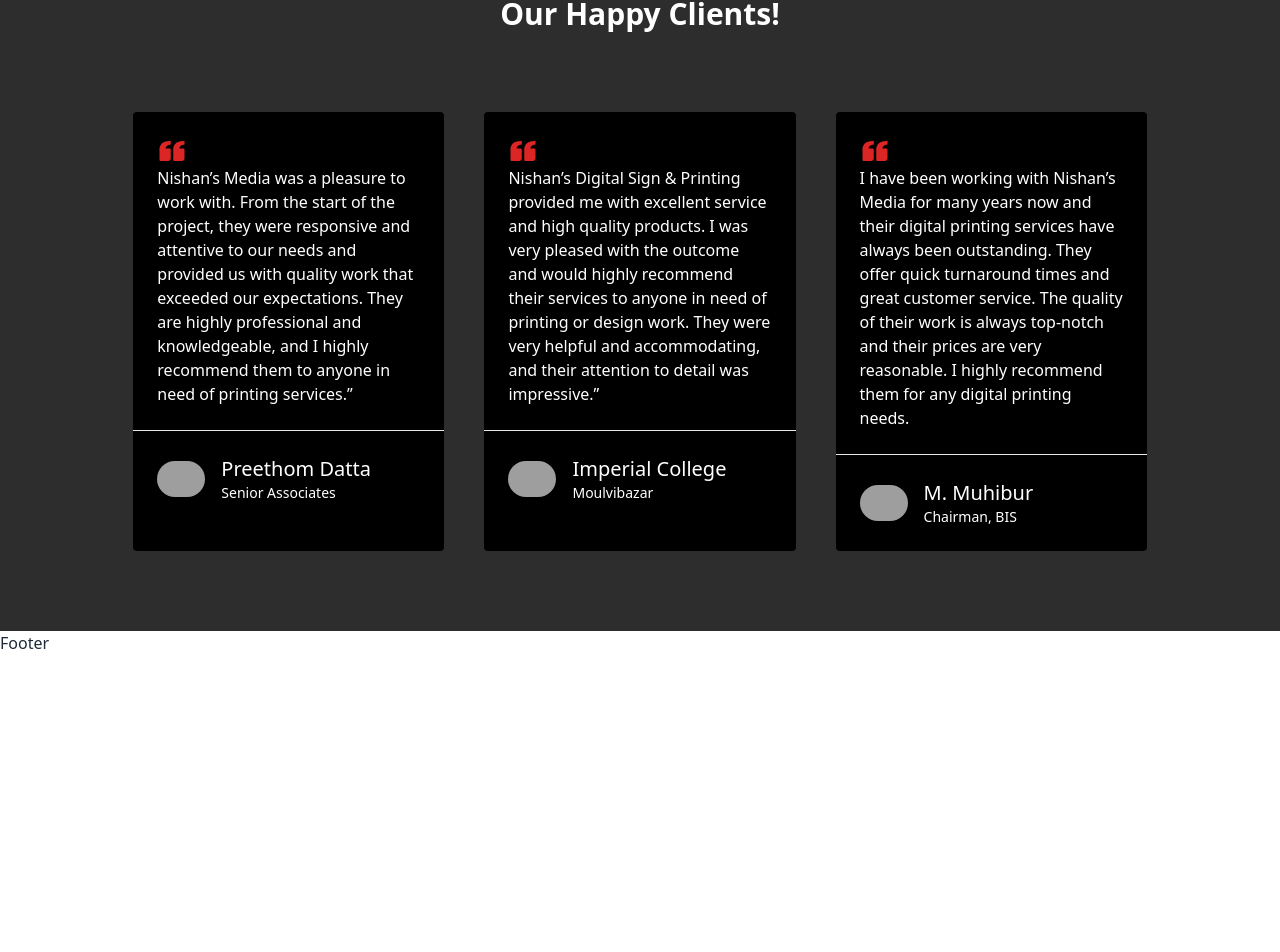
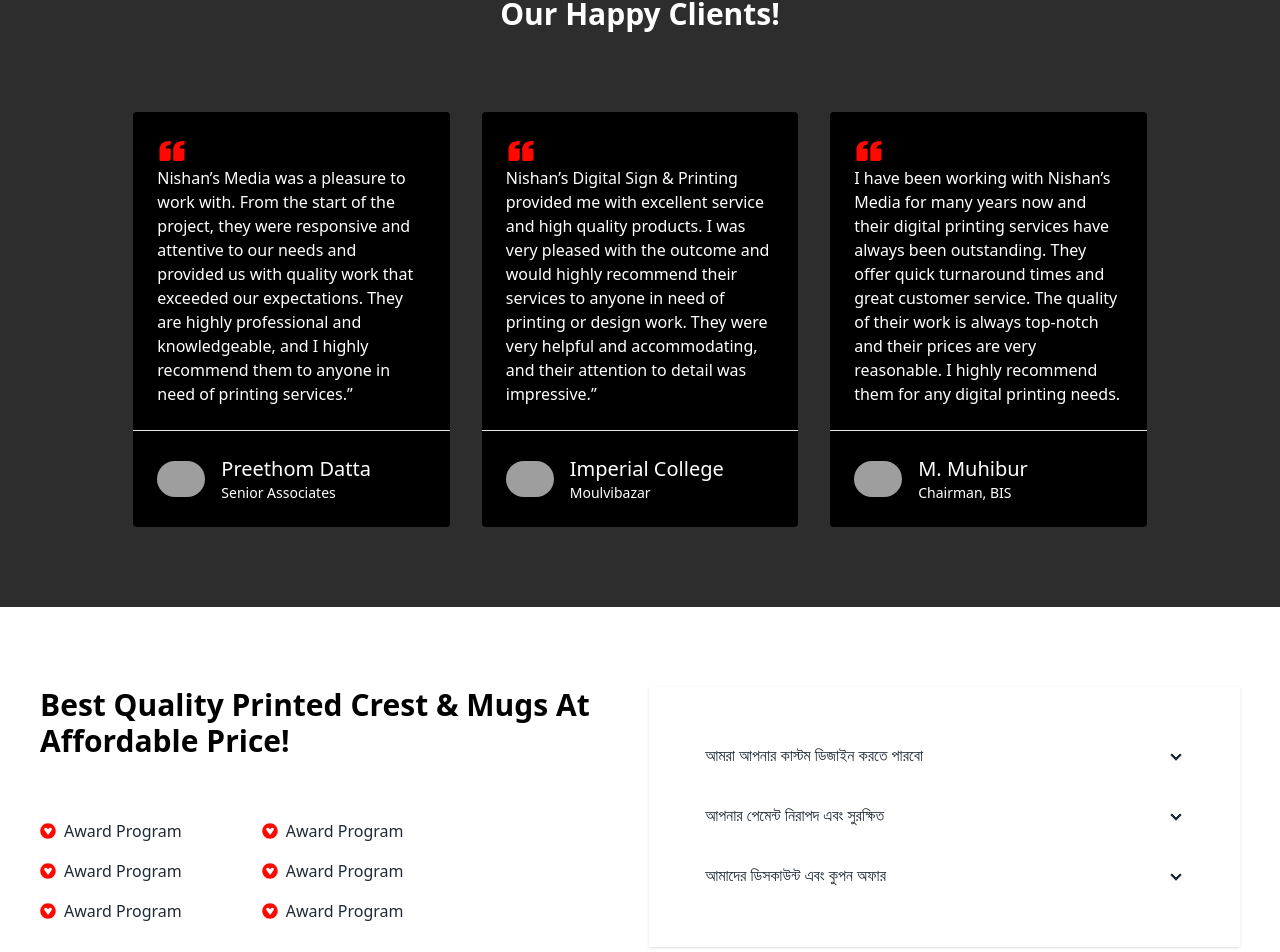
Before and after one commit to Soikotdeb/nishans-media-client, a React (Vite) app: page /about in a window 1280 px wide. Shown: the part 1788-2740 px from the top of the page. Before the commit the page ends 2443 px from the top, so only its background shows below. Built offline with nearby package versions, Linux system fonts and the light colour scheme; grey boxes are pictures that could not be loaded.

Commit message:
added faq in about us

```diff
--- a/src/Pages/AboutUs/AboutUsPage/AboutUsPage.jsx
+++ b/src/Pages/AboutUs/AboutUsPage/AboutUsPage.jsx
@@ -1,3 +1,4 @@
+import Faq from "../Faq/Faq";
 import Mission from "../Mission/Mission";
 import Team from "../Team/Team";
 import Testimonials from "../Testimonials/Testimonials";
@@ -9,6 +10,7 @@
             <Mission></Mission>
             <Team></Team>
             <Testimonials></Testimonials>
+            <Faq></Faq>
         </div>
     );
 };
--- /dev/null
+++ b/src/Pages/AboutUs/Faq/Faq.jsx
@@ -0,0 +1,58 @@
+import { FaGratipay } from 'react-icons/fa';
+
+const Faq = () => {
+    return (
+        <div className="flex flex-col md:flex-row gap-5 p-5 md:p-10 my-10">
+            <div className="md:w-1/2 w-full md:p-0 p-5">
+                <h2 className="text-3xl font-bold text-black">Best Quality Printed Crest & Mugs At Affordable Price!</h2>
+                <div className='flex gap-20 mt-10'>
+                    <div className='mt-5 text-start'>
+                        <ul className='space-y-4'>
+                            <li className='flex gap-2 items-center'><FaGratipay className='text-[#FF0800]'></FaGratipay>Award Program</li>
+                            <li className='flex gap-2 items-center'><FaGratipay className='text-[#FF0800]'></FaGratipay>Award Program</li>
+                            <li className='flex gap-2 items-center'><FaGratipay className='text-[#FF0800]'></FaGratipay>Award Program</li>
+                        </ul>
+                    </div>
+                    <div className='mt-5 text-start'>
+                        <ul className='space-y-4'>
+                            <li className='flex gap-2 items-center'><FaGratipay className='text-[#FF0800]'></FaGratipay>Award Program</li>
+                            <li className='flex gap-2 items-center'><FaGratipay className='text-[#FF0800]'></FaGratipay>Award Program</li>
+                            <li className='flex gap-2 items-center'><FaGratipay className='text-[#FF0800]'></FaGratipay>Award Program</li>
+                        </ul>
+                    </div>
+                </div>
+            </div>
+            <div className="md:w-1/2 w-full shadow md:p-10 p-5">
+                <div className="collapse collapse-arrow">
+                    <input type="radio" name="my-accordion-2" />
+                    <div className="collapse-title  font-medium">
+                        আমরা আপনার কাস্টম ডিজাইন করতে পারবো
+                    </div>
+                    <div className="collapse-content">
+                        <p>অবশ্যই হ্যাঁ. আমাদের বিশেষজ্ঞদের একটি দল রয়েছে যা  আপনার চিন্তাভাবনা-কে সর্বোচ্চ মানদণ্ডে ডিজাইন এবং কাস্টমাইজ করতে সহায়তা করতে পারে। আপনি একটি অনন্য লোগো, ওয়েবসাইট বা পণ্য খুঁজছেন ?  আমাদের টিম আপনাকে  আমাদের সর্বোচ্চ দিয়ে সহায়তা করবে।  আজই আমাদের সাথে যোগাযোগ করুন!</p>
+                    </div>
+                </div>
+                <div className="collapse collapse-arrow">
+                    <input type="radio" name="my-accordion-2" />
+                    <div className="collapse-title font-medium">
+                        আপনার পেমেন্ট নিরাপদ এবং সুরক্ষিত
+                    </div>
+                    <div className="collapse-content">
+                        <p>হ্যাঁ, আপনার পেমেন্ট নিরাপদ এবং সুরক্ষিত। সমস্ত অর্থপ্রদান নিরাপদ, এনক্রিপ্ট করা সংযোগের মাধ্যমে প্রক্রিয়া করা হয় যাতে আপনার আর্থিক তথ্য নিরাপদ এবং সুরক্ষিত থাকে।</p>
+                    </div>
+                </div>
+                <div className="collapse collapse-arrow">
+                    <input type="radio" name="my-accordion-2" />
+                    <div className="collapse-title font-medium">
+                        আমাদের ডিসকাউন্ট এবং কুপন অফার
+                    </div>
+                    <div className="collapse-content">
+                        <p>হ্যাঁ, আমরা ডিসকাউন্ট এবং কুপন অফার করি। আমাদের বর্তমান অফার সম্পর্কে আরও তথ্যের জন্য আমাদের ওয়েবসাইট দেখুন।</p>
+                    </div>
+                </div>
+            </div>
+        </div>
+    );
+};
+
+export default Faq;
--- a/src/Pages/AboutUs/Mission/Mission.jsx
+++ b/src/Pages/AboutUs/Mission/Mission.jsx
@@ -1,8 +1,14 @@
+import { AiFillPieChart} from 'react-icons/ai';
+// import { BiPaperPlane } from 'react-icons/bi';
+// import {FaCertificate } from 'react-icons/fa';
+
+
 const Mission = () => {
     return (
         <div className="bg-black text-white">
             <div className="flex flex-col md:flex-row items-center justify-center p-5 md:p-20">
                 <div className="p-5 md:p-10 text-center md:text-start w-full md:w-1/3">
+                    <AiFillPieChart className='text-white text-3xl'/>
                     <h2 className="text-2xl md:text-3xl mb-4">Vision</h2>
                     <p>To become the most trusted and reliable partner for clients in the graphic design and printing industry.</p>
                 </div>
--- a/src/Pages/AboutUs/Testimonials/Testimonials.jsx
+++ b/src/Pages/AboutUs/Testimonials/Testimonials.jsx
@@ -4,10 +4,10 @@
     return (
         <div className="bg-[#2D2D2D]">
             <h2 className='text-white font-semibold text-center pt-20 text-3xl'>Our Happy Clients!</h2>
-            <div className="w-11/12 mx-auto grid grid-cols-3 p-20 gap-10">
+            <div className="w-11/12 mx-auto grid grid-cols-1 sm:grid-cols-2 lg:grid-cols-3 p-5 sm:p-10 lg:p-20 gap-5 sm:gap-8">
                 <div className="overflow-hidden rounded bg-black text-white">
                     <div className="p-6 border-b">
-                        <BiSolidQuoteLeft className='text-red-600 text-3xl' />
+                        <BiSolidQuoteLeft className='text-[#FF0800] text-3xl' />
                         <p>
                             Nishan’s Media was a pleasure to work with. From the start of the project, they were responsive and attentive to our needs and provided us with quality work that exceeded our expectations. They are highly professional and knowledgeable, and I highly recommend them to anyone in need of printing services.”
                         </p>
@@ -38,7 +38,7 @@
                 </div>
                 <div className="overflow-hidden rounded bg-black text-white">
                     <div className="p-6 border-b">
-                        <BiSolidQuoteLeft className='text-red-600 text-3xl' />
+                        <BiSolidQuoteLeft className='text-[#FF0800] text-3xl' />
                         <p>Nishan’s Digital Sign & Printing provided me with excellent service and high quality products. I was very pleased with the outcome and would highly recommend their services to anyone in need of printing or design work. They were very helpful and accommodating, and their attention to detail was impressive.”
                         </p>
                     </div>
@@ -68,7 +68,7 @@
                 </div>
                 <div className="overflow-hidden rounded bg-black text-white">
                     <div className="p-6 border-b">
-                        <BiSolidQuoteLeft className='text-red-600 text-3xl' />
+                        <BiSolidQuoteLeft className='text-[#FF0800] text-3xl' />
                         <p>I have been working with Nishan’s Media for many years now and their digital printing services have always been outstanding. They offer quick turnaround times and great customer service. The quality of their work is always top-notch and their prices are very reasonable. I highly recommend them for any digital printing needs.</p>
                     </div>
                     <div className="p-6">
--- a/src/Shared/Navbar/Navbar.jsx
+++ b/src/Shared/Navbar/Navbar.jsx
@@ -1,4 +1,4 @@
-import React, { useState } from "react"
+import { useState } from "react"
 import { Link } from "react-router-dom"
 
 export default function NavbarTopBarPreview() {
```
